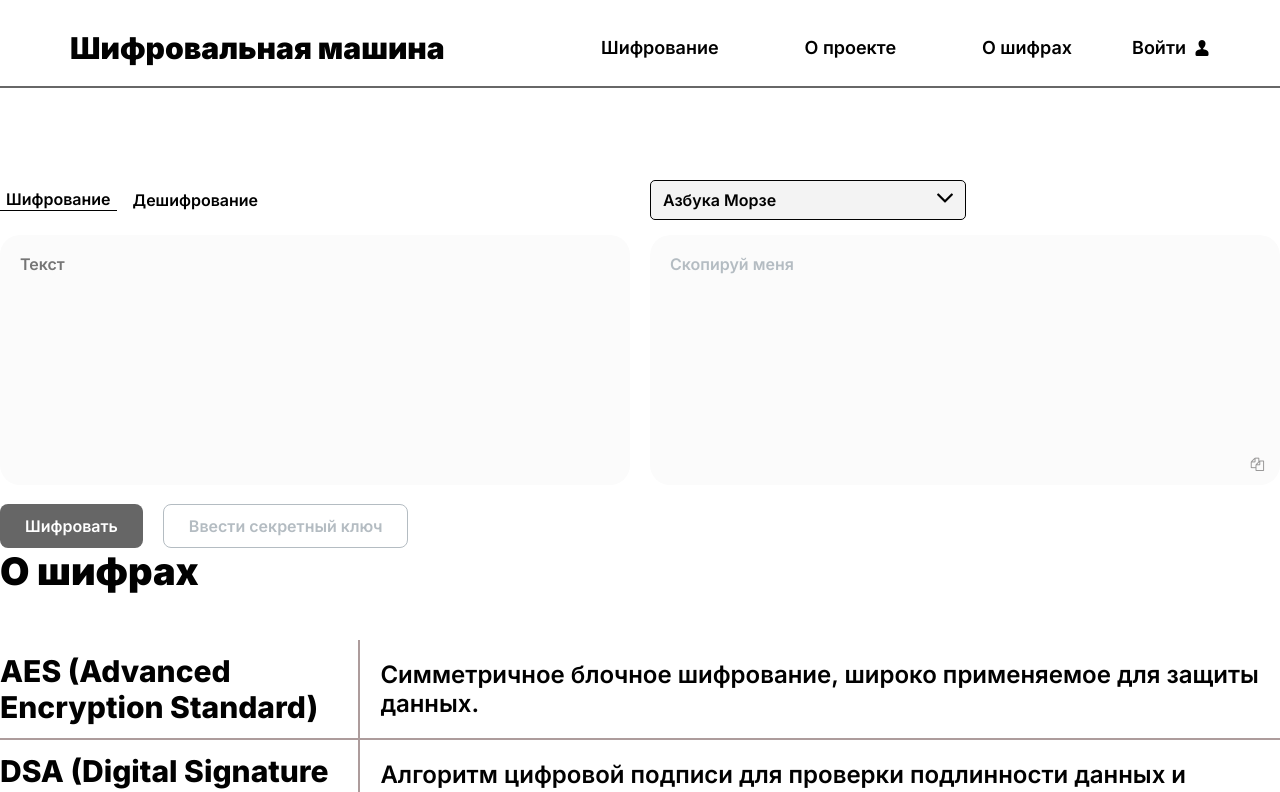
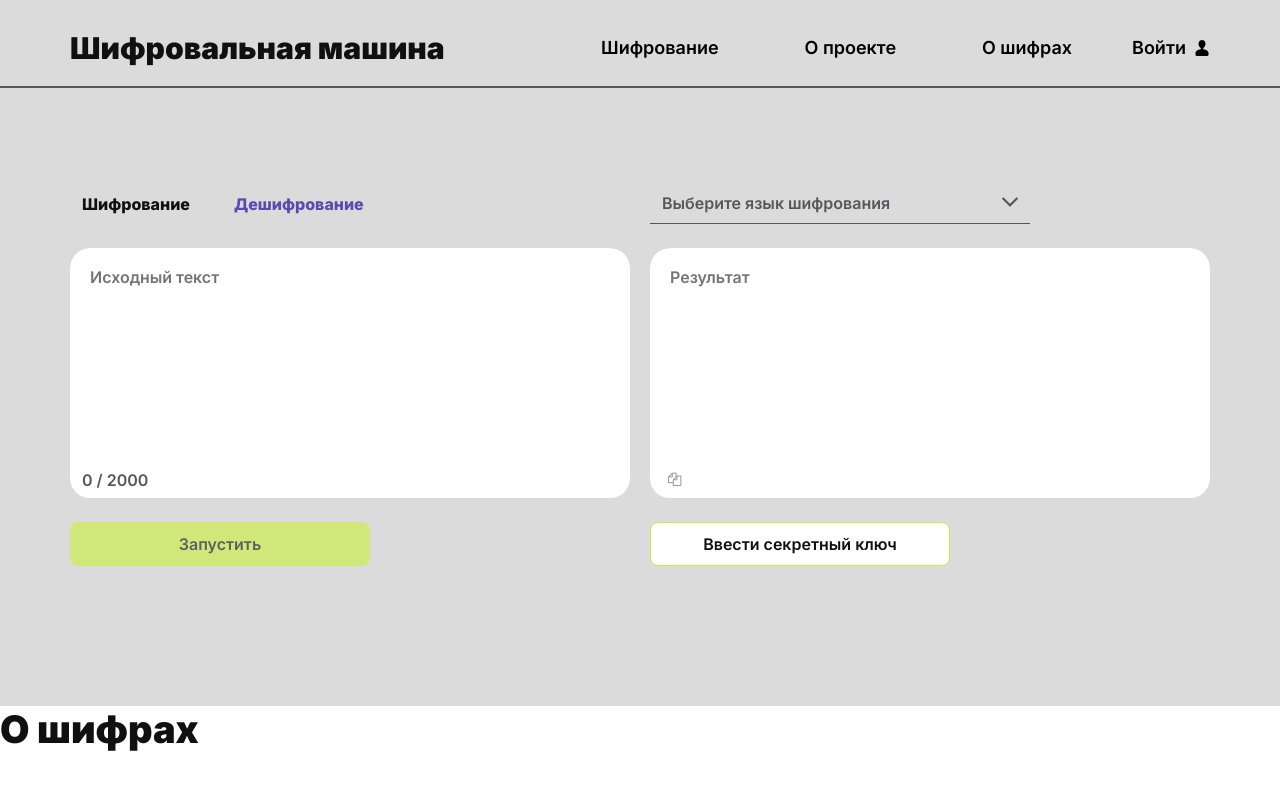
Before and after one commit to encryption-machine/Front, a React (Create React App) app: page / in a window 1280 px wide. Shown: the top 792 px of the page. Built offline with nearby package versions, Linux system fonts and the light colour scheme.

Commit message:
machine-002: правки по макету

```diff
--- a/src/assets/fonts/Glyphter.css
+++ b/src/assets/fonts/Glyphter.css
@@ -23,14 +23,10 @@
 
 .icon-check::before {
   content: 'A';
-  background-color: $background_select;
-  height: 20px;
 }
 
 .icon-copy::before {
   content: 'B';
-  background-color: $background_text;
-  height: 20px;
   box-sizing: border-box;
 }
 
--- a/src/components/AppButton/AppButton.module.scss
+++ b/src/components/AppButton/AppButton.module.scss
@@ -2,14 +2,16 @@
 @import '../../styles/mixins';
 
 .appButton {
+  width: 100%;
   height: 44px;
   @include font-source-sans(16px, $white, 600, 19px);
-  background-color: $black;
+  background-color: $green_light;
   border: none;
   border-radius: 8px;
   padding: 0 25px;
   cursor: pointer;
   box-sizing: border-box;
+  color: $black;
 
   &:disabled {
     cursor: default;
@@ -22,8 +24,8 @@
   }
 
   &__outlined {
-    background: none;
-    border: 1.5px solid $grey_light;
-    color: $grey_light;
+    background: $white;
+    border: 1.5px solid $green_light;
+    color: $black;
   }
 }
--- a/src/components/Machine/Machine.jsx
+++ b/src/components/Machine/Machine.jsx
@@ -3,6 +3,7 @@ import React, {
   useEffect,
   useState,
   useCallback,
+  useMemo,
 } from 'react';
 import { copyToClipboard } from '../../helpers';
 import { AppButton } from '../AppButton/AppButton';
@@ -11,11 +12,11 @@ import styles from './Machine.module.scss';
 export const Machine = ({ list }) => {
   const [current, setCurrent] = React.useState('encryption');
   const [isSelectOpen, setSelectOpen] = React.useState(false);
-  const [selected, setSelected] = React.useState(list[0]);
+  const [selected, setSelected] = React.useState('Выберите язык шифрования');
   const [filteredList, setFilteredList] = React.useState(
     list.filter((item) => item !== selected)
   );
-  const [result, setResult] = React.useState('Скопируй меня');
+  const [result, setResult] = React.useState('');
   const [isCopyShow, setIsCopyShow] = useState(false);
   const [copyMessage, setCopyMessage] = useState('');
   const [encryption, SetEncryption] = useState('');
@@ -86,6 +87,12 @@ export const Machine = ({ list }) => {
     };
   }, [isSelectOpen]);
 
+  const lengthOfText = useMemo(() => {
+    return encryption.target?.value.length
+      ? encryption.target?.value.length
+      : 0;
+  }, [encryption]);
+
   const selectClasses = !isSelectOpen
     ? styles.select
     : `${styles.select__open} ${styles.select}`;
@@ -94,10 +101,9 @@ export const Machine = ({ list }) => {
     ? styles.copy__message
     : `${styles.copy__messageShow} ${styles.copy__message}`;
 
-  const buttonText = current === 'encryption' ? 'Шифровать' : 'Дешифровать';
-
   return (
     <section className={styles.machine} id="ciphers">
+      <div className={styles.content}>
         <div className={styles.switch}>
           <button
             className={`${styles.tab} ${
@@ -142,15 +148,16 @@ export const Machine = ({ list }) => {
             </div>
           </div>
         </div>
-      <div>
+        <div className={styles.copy__cont}>
           <textarea
             name="leftArea"
             id="leftArea"
             className={styles.text}
-          placeholder="Текст"
+            placeholder="Исходный текст "
             defaultValue={encryption}
             onChange={SetEncryption}
           />
+          <div className={styles.count}>{lengthOfText} / 2000</div>
         </div>
         <div className={styles.copy__cont}>
           <div className={copyClasses}>{copyMessage}</div>
@@ -159,8 +166,7 @@ export const Machine = ({ list }) => {
             id="rightArea"
             className={styles.text}
             placeholder="Результат"
-          value={result}
-          readOnly
+            defaultValue={result}
           />
           <button
             disabled={isCopyShow}
@@ -171,16 +177,15 @@ export const Machine = ({ list }) => {
             {/* <Copy /> */}
           </button>
         </div>
-      <div className={styles.bottom}>
-        <div>
+        <div className={styles.machine__button}>
           <AppButton
             action={() => handleEncrypt()}
             isButtonDisabled={!encryption.target?.value.length}
           >
-            {buttonText}
+            Запустить
           </AppButton>
         </div>
-        <div>
+        <div className={styles.machine__button}>
           <AppButton type="outlined">Ввести секретный ключ</AppButton>
         </div>
       </div>
--- a/src/components/Machine/Machine.module.scss
+++ b/src/components/Machine/Machine.module.scss
@@ -3,40 +3,51 @@
 
 .machine {
   padding-top: 180px;
+  padding-bottom: 140px;
+  background-color: $grey_bgc;
+  &__button{
+    width: 300px;
+  }
+}
+.content{
+  width: 1140px;
+  margin: 0 auto;
   display: grid;
-  gap: 15px 20px;
+  gap: 20px 20px;
   grid-template-columns: repeat(2, 1fr);
   align-items: center;
 }
 .switch {
   display: flex;
   align-items: center;
-  gap: 10px;
+  gap: 20px;
 }
 .tab {
   background: none;
-  @include font-source-sans(16px, $black, 600, 19px);
+  @include font-source-sans(16px, $violet, 700, 19px);
   border-radius: 0;
   border: none;
   cursor: pointer;
+  display: flex;
+  height: 48px;
+  align-items: center;
+  padding: 0 12px;
   &Active {
-    border-bottom: 1px solid $black;
+    color:$black;
   }
 }
 .select {
   position: relative;
   display: block;
   &__title {
-    width: 316px;
+    width: 380px;
     height: 40px;
     padding: 0 12px;
-    @include font-source-sans(16px, $black, 600, 19px);
-    background: $background_select;
-    border: 1.5px solid $black;
+    @include font-source-sans(16px, $grey_dark, 600, 19px);
+    border-bottom: 1.5px solid $grey_dark;
     display: flex;
     justify-content: space-between;
     align-items: center;
-    border-radius: 5px;
     cursor: pointer;
   }
   &__icon {
@@ -53,10 +64,9 @@
     transition: 0.5s ease-in;
     overflow: hidden;
     z-index: 3;
-    border-radius: 0 0 5px 5px;
   }
   &__list {
-    width: 316px;
+    width: 380px;
     display: grid;
     align-items: flex-start;
     padding: 0;
@@ -95,7 +105,7 @@
   width: 100% !important;
   height: 250px !important;
   padding: 20px;
-  background: $background_text;
+  background: $white;
   border-radius: 20px;
   resize: none;
   border: none;
@@ -109,13 +119,13 @@
   }
   &__button {
     position: absolute;
-    bottom: 10px;
-    right: 10px;
+    bottom: 12px;
+    left: 12px;
     border: none;
     cursor: pointer;
     color: $grey_secondary;
     z-index: 3;
-    background-color: $background_text;
+    background-color: $white;
     svg {
       stroke: currentColor;
     }
@@ -142,3 +152,9 @@
   justify-content: flex-start;
   gap: 0 20px;
 }
+.count{
+  position: absolute;
+  bottom: 12px;
+  left: 12px;
+  color: $grey_dark;
+}
--- a/src/styles/colors.scss
+++ b/src/styles/colors.scss
@@ -8,7 +8,10 @@ $white:#FFFFFF;
 $grey:#AFAFAF;
 $grey_secondary: #969595;
 $grey_light:#B4BCC2;
-$grey_dark:#676767;
+$grey_dark:#55585B;
+$grey_bgc: #DBDBDB;
 
-$black: #010101;
+$black: #101010;
 $green: #D7FC52;
+$violet: #574CB0;
+$green_light: #CAF23A;
```
Also changed, not shown: src/styles/index.scss (line endings or trailing spaces). Lines whose indentation alone changed are shown as unchanged.
